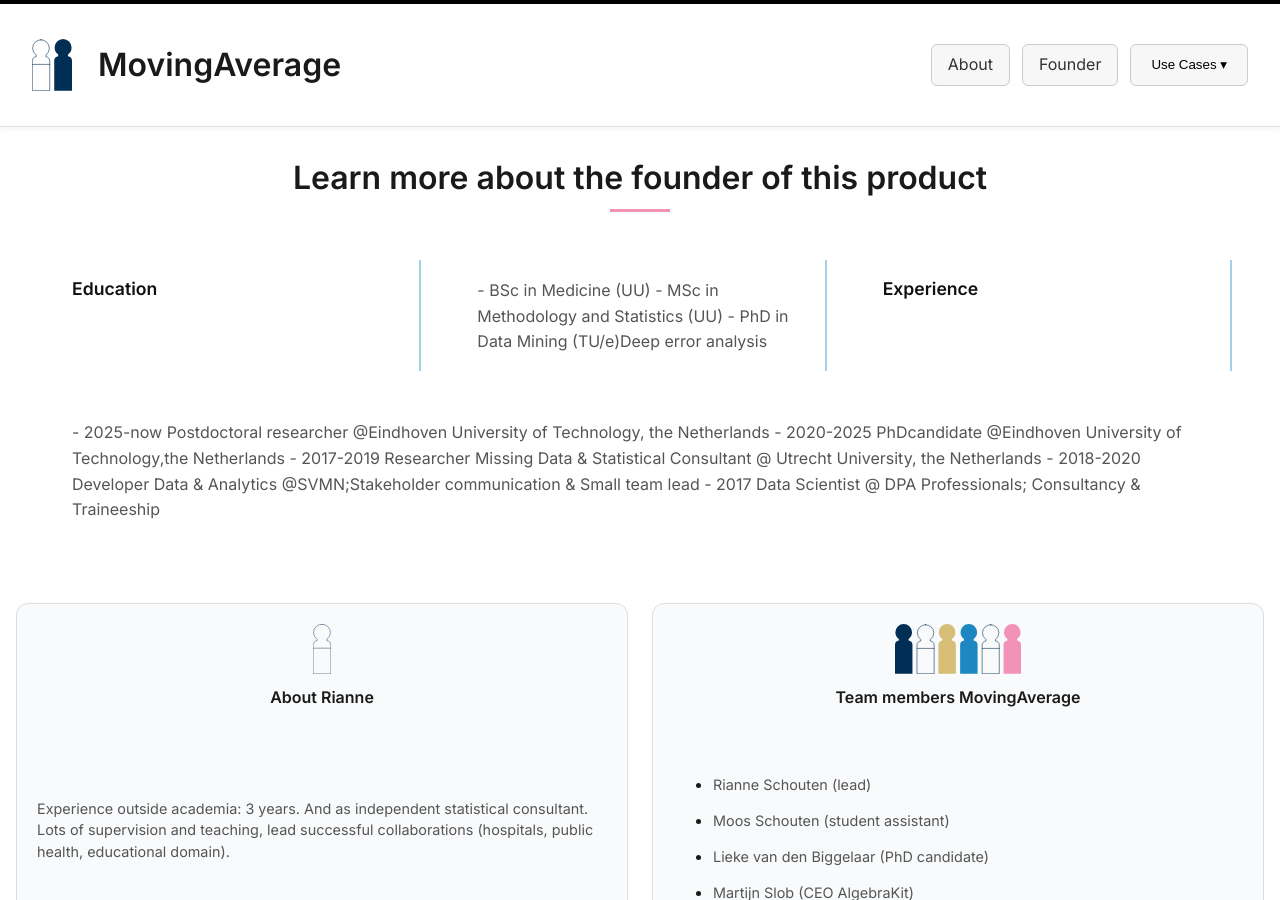
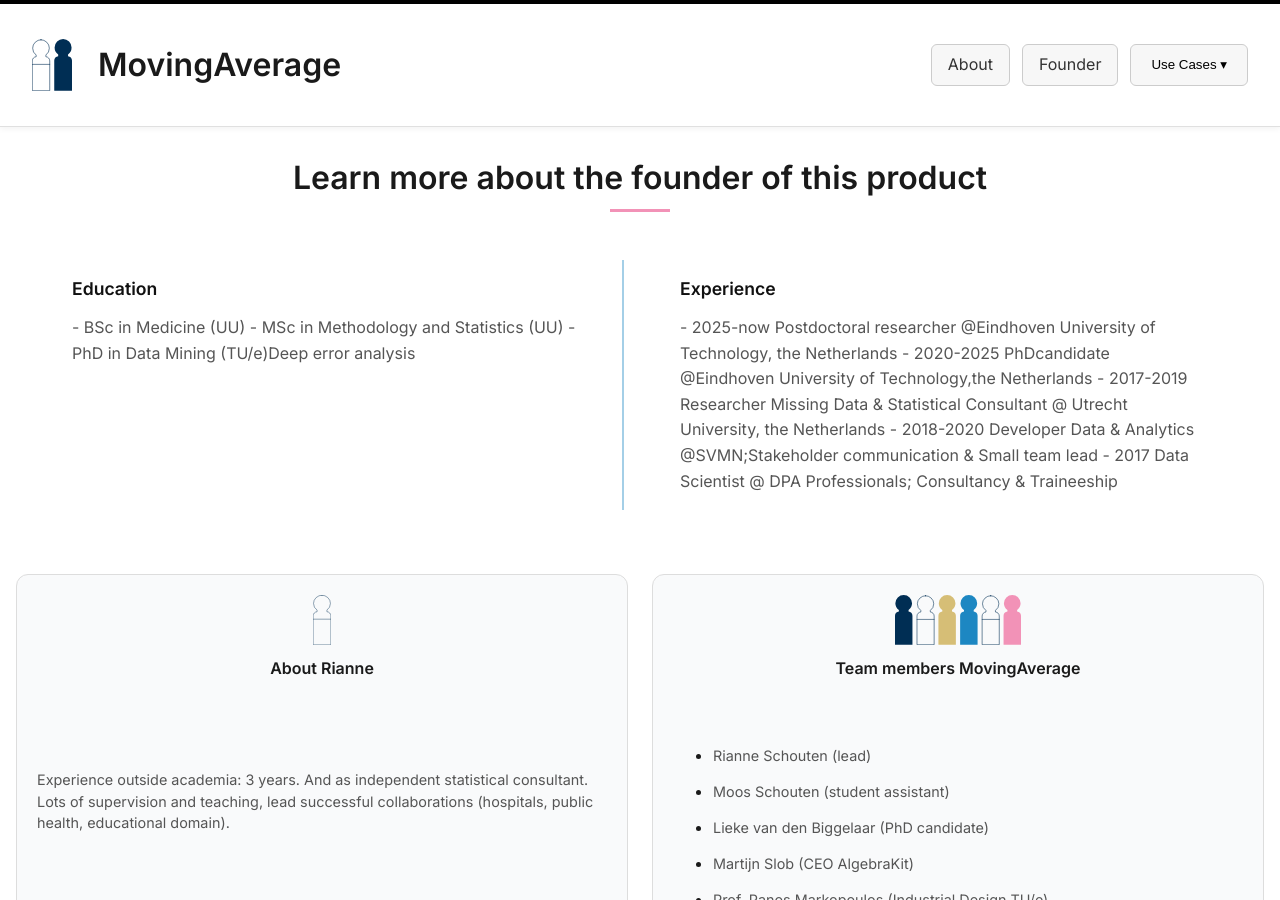
Before and after one commit to moving-average/moving-average.github.io, a Jekyll site: the page built from founder.markdown, in a window 1280 px wide and 900 px high, scrolled down 564 px. Built offline with Jekyll 4.4.1, drawn with Linux system fonts in a browser that asks for light colours.

Commit message:
update website

```diff
--- a/founder.markdown
+++ b/founder.markdown
@@ -8,12 +8,12 @@ hero_image_width: 80%
 info_title: Learn more about the founder of this product
 info_blocks:
   - title: Education
-  - text: |
-     - BSc in Medicine (UU)
-     - MSc in Methodology and Statistics (UU)
-     - PhD in Data Mining (TU/e)Deep error analysis
+    text: |
+      - BSc in Medicine (UU)
+      - MSc in Methodology and Statistics (UU)
+      - PhD in Data Mining (TU/e)Deep error analysis
   - title: Experience
-  - text: |
+    text: |
       - 2025-now Postdoctoral researcher @Eindhoven University of Technology, the Netherlands
       - 2020-2025 PhDcandidate @Eindhoven University of Technology,the Netherlands
       - 2017-2019 Researcher Missing Data & Statistical Consultant @ Utrecht University, the Netherlands
@@ -67,6 +67,6 @@ cards:
 - **E-mail:** [r.m.schouten@tue.nl](mailto:r.m.schouten@tue.nl)
 
 <div class="hero-buttons">
-  <a href="#(https://rianneschouten.github.io/pdfs/ResumeRianneSchouten.pdf)" class="hero-btn left">View resume</a>
-  <a href="#(mailto:r.m.schouten@tue.nl)" class="hero-btn right">Contact</a>
+  <a href="https://rianneschouten.github.io/pdfs/ResumeRianneSchouten.pdf" class="hero-btn left">View resume</a>
+  <a href="mailto:r.m.schouten@tue.nl" class="hero-btn right">Contact</a>
 </div>
```
